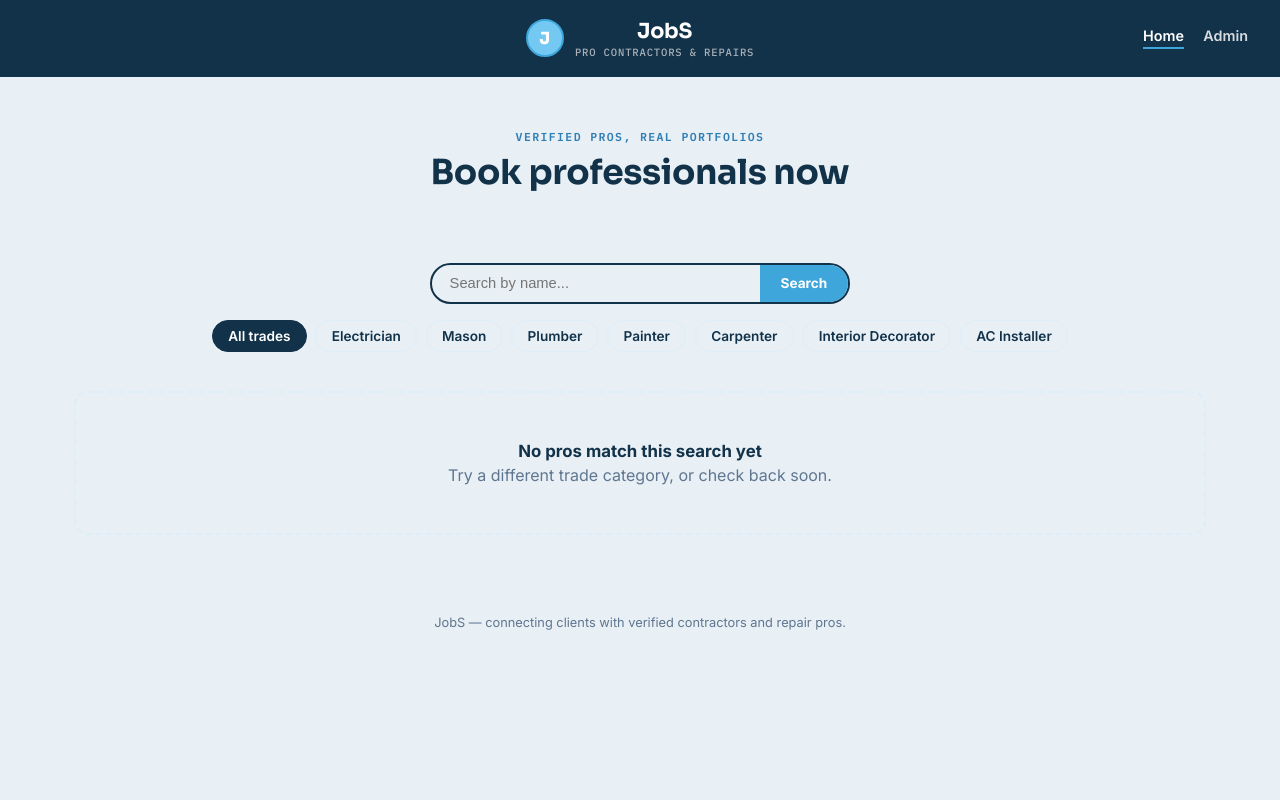
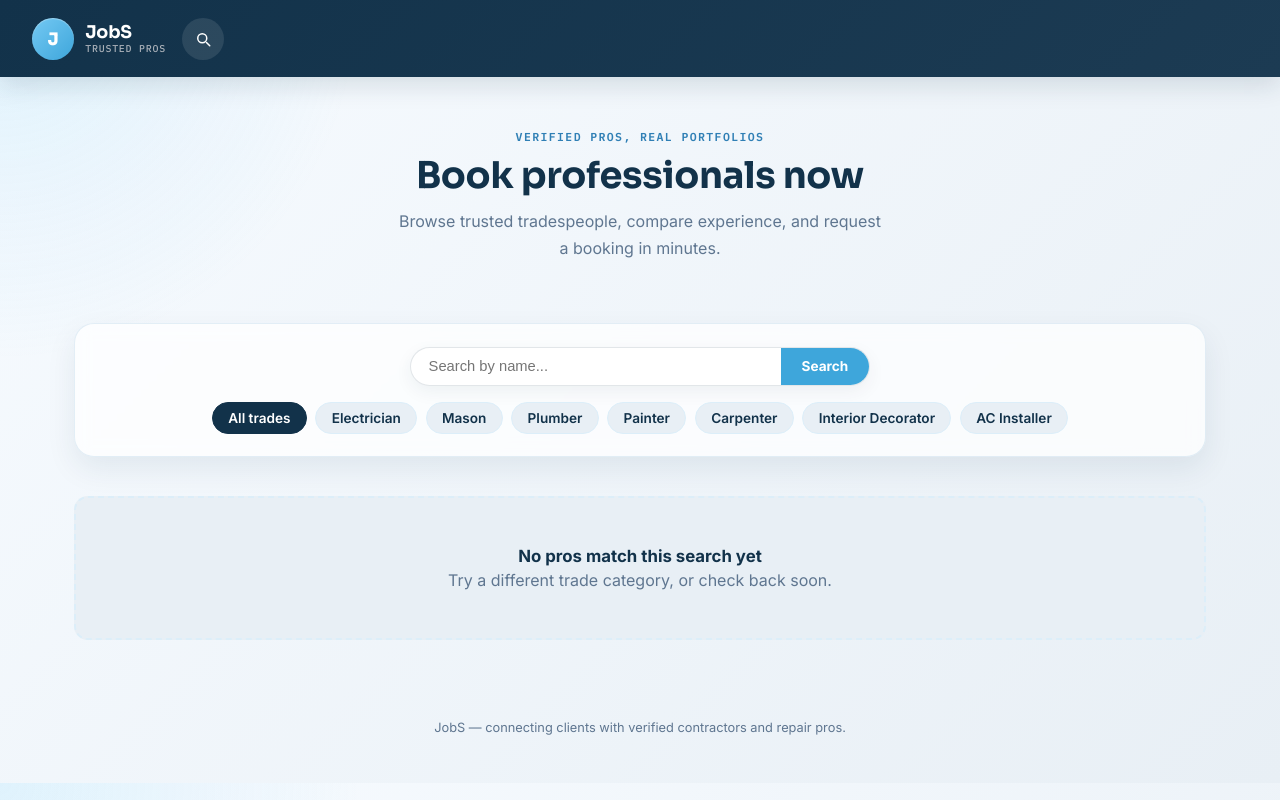
Before and after one commit to deonjoys/jobs-app, a Flask app: page / in a window 1280 px wide. Run offline with Flask 3, Linux system fonts and the light colour scheme.

Commit message:
interface change
made some chaanges

```diff
--- a/app.py
+++ b/app.py
@@ -1,6 +1,6 @@
 import os
 import uuid
-from flask import Flask, render_template, request, redirect, url_for, flash, jsonify
+from flask import Flask, render_template, request, redirect, url_for, flash, jsonify, session
 from flask_sqlalchemy import SQLAlchemy
 from sqlalchemy import inspect, text
 from werkzeug.utils import secure_filename
@@ -39,6 +39,18 @@ app.config['MAX_CONTENT_LENGTH'] = 16 * 1024 * 1024  # 16MB uploads
 TRADES = ['Electrician','Mason', 'Plumber', 'Painter', 'Carpenter', 'Interior Decorator', 'AC Installer']
 
 db = SQLAlchemy(app)
+
+
+@app.context_processor
+def inject_user_context():
+    return {'is_admin': session.get('is_admin', False)}
+
+
+@app.before_request
+def protect_admin_routes():
+    if request.path.startswith('/admin') and request.path not in ['/admin/login', '/admin/logout'] and not session.get('is_admin'):
+        flash('Please sign in to access the admin portal.', 'error')
+        return redirect(url_for('admin_login'))
 
 
 # ---------- Models ----------
@@ -159,6 +171,26 @@ def create_booking():
 
 
 # ---------- Admin routes ----------
+@app.route('/admin/login', methods=['GET', 'POST'])
+def admin_login():
+    if request.method == 'POST':
+        password = request.form.get('password', '')
+        expected_password = os.getenv('ADMIN_PASSWORD', 'admin123')
+        if password == expected_password:
+            session['is_admin'] = True
+            flash('Welcome back, admin.', 'success')
+            return redirect(url_for('client_home'))
+        flash('Invalid admin password.', 'error')
+    return render_template('admin/login.html')
+
+
+@app.route('/admin/logout')
+def admin_logout():
+    session.pop('is_admin', None)
+    flash('You have been signed out.', 'success')
+    return redirect(url_for('client_home'))
+
+
 @app.route('/admin')
 def admin_dashboard():
     workers = Worker.query.order_by(Worker.id.desc()).all()
--- a/static/style.css
+++ b/static/style.css
@@ -23,7 +23,9 @@
 * { margin: 0; padding: 0; box-sizing: border-box; }
 
 body {
-  background: var(--sand);
+  background:
+    radial-gradient(circle at top left, rgba(116, 201, 243, 0.18), transparent 24%),
+    linear-gradient(135deg, #f7fbff 0%, var(--sand) 100%);
   color: var(--ink);
   font-family: 'Inter', sans-serif;
   -webkit-font-smoothing: antialiased;
@@ -43,71 +45,102 @@ button { font-family: inherit; }
 
 /* ---------- Header ---------- */
 header.site-head {
-  background: var(--ink);
+  background: linear-gradient(135deg, var(--ink) 0%, #1c3b53 100%);
   color: #fff;
   padding: 1.1rem 2rem;
   display: flex;
-  justify-content: center;
+  justify-content: space-between;
   align-items: center;
-  position: relative;
+  position: sticky;
+  top: 0;
+  z-index: 10;
+  box-shadow: 0 8px 24px rgba(18, 50, 74, 0.14);
 }
 
-.brand {
+.header-actions {
   display: flex;
   align-items: center;
+  gap: 1rem;
+}
+
+.brand-link {
+  display: inline-flex;
+  align-items: center;
   gap: 0.7rem;
-  justify-content: center;
-  text-align: center;
+  text-decoration: none;
+  color: #fff;
 }
 
 .brand-mark {
-  width: 38px; height: 38px;
+  width: 42px; height: 42px;
   border-radius: 50%;
-  background: var(--teal);
+  background: linear-gradient(135deg, var(--teal), var(--coral));
   color: #fff;
   display: flex; align-items: center; justify-content: center;
   font-family: 'Sora', sans-serif;
   font-weight: 800;
-  font-size: 1.05rem;
-  border: 2px solid var(--coral);
+  font-size: 1.08rem;
+  box-shadow: inset 0 1px 1px rgba(255,255,255,0.35);
 }
 
-.brand h1 {
+.brand-copy {
+  display: flex;
+  flex-direction: column;
+  line-height: 1.1;
+}
+
+.brand-copy strong {
   font-family: 'Sora', sans-serif;
-  font-weight: 700;
-  font-size: 1.3rem;
+  font-size: 1.1rem;
   letter-spacing: -0.01em;
 }
 
-.brand span.sub {
-  display: block;
+.brand-copy small {
   font-family: 'IBM Plex Mono', monospace;
-  font-size: 0.66rem;
+  font-size: 0.62rem;
   color: #a9b0b8;
   letter-spacing: 0.08em;
   text-transform: uppercase;
-  margin-top: 0.1rem;
+  margin-top: 0.12rem;
 }
 
-nav.site-nav {
-  position: absolute;
-  right: 2rem;
-  display: flex;
+.icon-link {
+  display: inline-flex;
   align-items: center;
-  gap: 1.2rem;
+  justify-content: center;
+  width: 42px;
+  height: 42px;
+  border-radius: 50%;
+  background: rgba(255,255,255,0.1);
+  color: #fff;
+  text-decoration: none;
+  transition: background 0.2s ease;
 }
 
-nav.site-nav a {
-  color: #d7dbe0;
+.icon-link:hover {
+  background: rgba(255,255,255,0.2);
+}
+
+.icon-link svg {
+  width: 18px;
+  height: 18px;
+}
+
+.portal-pill {
+  display: inline-flex;
+  align-items: center;
+  padding: 0.6rem 0.95rem;
+  border-radius: 999px;
+  background: rgba(255,255,255,0.1);
+  color: #fff;
   text-decoration: none;
-  font-weight: 600;
-  font-size: 0.9rem;
-  padding-bottom: 0.2rem;
-  border-bottom: 2px solid transparent;
-  transition: color .2s, border-color .2s;
+  font-weight: 650;
+  border: 1px solid rgba(255,255,255,0.16);
 }
-nav.site-nav a:hover,
-nav.site-nav a.current { color: #fff; border-color: var(--coral); }
+
+.portal-pill:hover {
+  background: rgba(116, 201, 243, 0.18);
+}
 
 /* ---------- Layout ---------- */
 .wrap { max-width: 1180px; margin: 0 auto; padding: 0 1.5rem; }
@@ -117,22 +150,29 @@ nav.site-nav a.current { color: #fff; border-color: var(--coral); }
 .hero h2 {
   font-family: 'Sora', sans-serif;
   font-weight: 700;
-  font-size: 2.15rem;
+  font-size: 2.3rem;
   letter-spacing: -0.01em;
-  margin: 0.4rem 0 0.5rem;
+  margin: 0.4rem 0 0.6rem;
 }
 
-.hero p { color: var(--steel); font-size: 1rem; max-width: 44ch; margin: 0 auto; }
+.hero p { color: var(--steel); font-size: 1rem; max-width: 48ch; margin: 0 auto; line-height: 1.7; }
 
 /* ---------- Search + category chips ---------- */
 .control-bar {
   display: flex; flex-direction: column; gap: 1rem; align-items: center;
   margin: 1.8rem 0 2.4rem;
+  padding: 1.4rem;
+  background: rgba(255,255,255,0.72);
+  border: 1px solid rgba(47, 127, 181, 0.12);
+  border-radius: 20px;
+  backdrop-filter: blur(8px);
+  box-shadow: 0 12px 30px rgba(18, 50, 74, 0.08);
 }
 
 .search-box {
-  width: 100%; max-width: 420px; display: flex;
-  border: 2px solid var(--ink); border-radius: 999px; overflow: hidden; background: var(--card);
+  width: 100%; max-width: 460px; display: flex;
+  border: 1px solid rgba(18, 50, 74, 0.12); border-radius: 999px; overflow: hidden; background: #fff;
+  box-shadow: 0 6px 18px rgba(18, 50, 74, 0.06);
 }
 .search-box input {
   flex: 1; border: none; padding: 0.65rem 1.1rem; font-size: 0.92rem;
--- a/templates/index.html
+++ b/templates/index.html
@@ -9,17 +9,24 @@
 <body>
 
 <header class="site-head">
-  <div class="brand">
-    <div class="brand-mark">J</div>
-    <div>
-    <h1>JobS</h1>
-      <span class="sub">Pro contractors &amp; repairs</span>
-    </div>
+  <div class="header-actions">
+    <a href="/" class="brand-link" aria-label="Go to the homepage">
+      <span class="brand-mark">J</span>
+      <span class="brand-copy">
+        <strong>JobS</strong>
+        <small>Trusted pros</small>
+      </span>
+    </a>
+    <a href="#search-panel" class="icon-link" aria-label="Jump to search">
+      <svg viewBox="0 0 24 24" fill="none" stroke="currentColor" stroke-width="2" stroke-linecap="round" stroke-linejoin="round">
+        <circle cx="11" cy="11" r="6"></circle>
+        <line x1="21" y1="21" x2="16.65" y2="16.65"></line>
+      </svg>
+    </a>
   </div>
-  <nav class="site-nav">
-    <a href="/" class="current">Home</a>
-    <a href="/admin">Admin </a>
-  </nav>
+  {% if is_admin %}
+  <a href="/admin" class="portal-pill">Admin Portal</a>
+  {% endif %}
 </header>
 
 <div class="wrap">
@@ -27,9 +34,10 @@
   <div class="hero">
     <span class="eyebrow">Verified pros, real portfolios</span>
     <h2>Book professionals now</h2>
+    <p>Browse trusted tradespeople, compare experience, and request a booking in minutes.</p>
   </div>
 
-  <div class="control-bar">
+  <div class="control-bar" id="search-panel">
     <form class="search-box" action="/" method="get">
       {% if selected_trade and selected_trade != 'All' %}<input type="hidden" name="trade" value="{{ selected_trade }}">{% endif %}
       <input type="text" name="q" placeholder="Search by name..." value="{{ search_query or '' }}">
```
Also changed, not shown: other parts of static/style.css (+29 -1 lines), templates/admin/dashboard.html (+18 -7 lines), templates/admin/login.html (added, +31 -0 lines), tests/test_navigation.py (added, +38 -0 lines), jobs.db.
